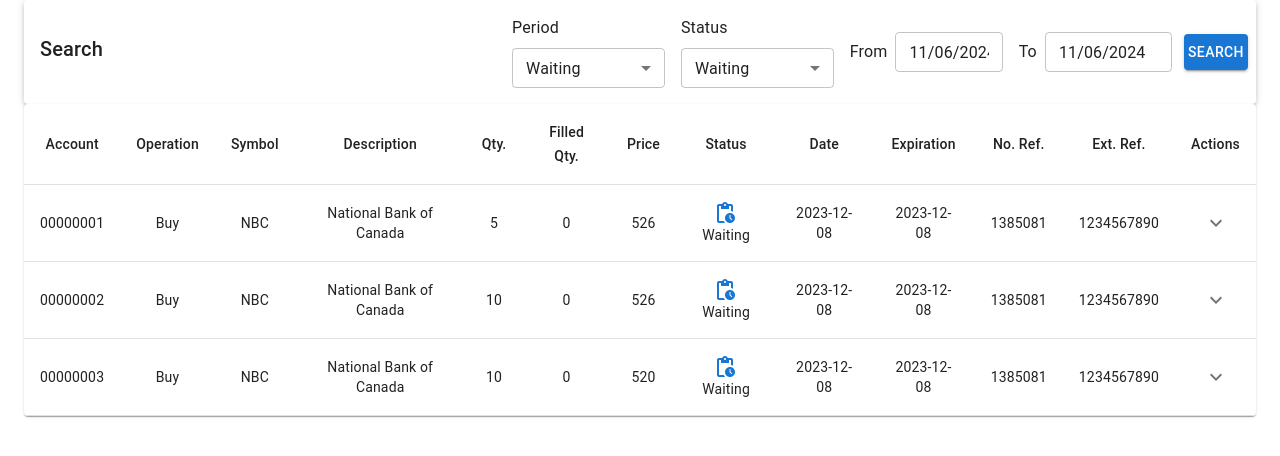
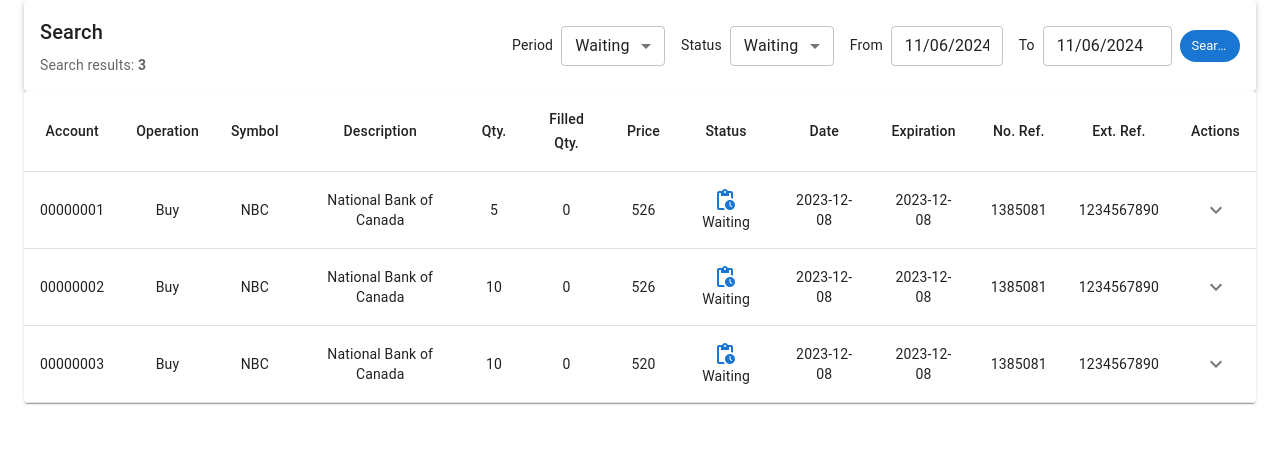
Before and after one commit to thongrodw/ATA-FE, a React (Create React App) app: page / in a window 1280 px wide. Shown: the top 456 px of the page. Built offline with nearby package versions, Linux system fonts and the light colour scheme.

Commit message:
Implement Filter Logic

```diff
--- a/src/components/Filter.js
+++ b/src/components/Filter.js
@@ -1,18 +1,18 @@
 import { useState } from 'react';
-import { TextField, MenuItem, Button, Paper, Typography } from '@mui/material';
+import { TextField, MenuItem, Paper, Typography, Chip } from '@mui/material';
 import Grid from '@mui/material/Grid';
 import { AdapterDayjs } from '@mui/x-date-pickers/AdapterDayjs';
 import { LocalizationProvider, DatePicker } from '@mui/x-date-pickers';
 import dayjs from 'dayjs';
 
-const Filter = ({ onFilterChange }) => {
+const Filter = ({ onFilterChange, totalResults }) => {
     const [startDate, setStartDate] = useState(dayjs());
     const [endDate, setEndDate] = useState(dayjs());
     const [status, setStatus] = useState('Waiting');
     const [period, setPeriod] = useState('Waiting');
 
     const handleFilterChange = () => {
-        onFilterChange({ startDate, endDate, status });
+        onFilterChange({ startDate, endDate, status, period });
     };
 
     return (
@@ -22,13 +22,16 @@
                     <Typography variant="h6" gutterBottom>
                         Search
                     </Typography>
+                    <Typography variant="body2" color="textSecondary">
+                        Search results: <strong>{totalResults}</strong>
+                    </Typography>
                 </Grid>
                 <Grid item xs={10}>
                     <LocalizationProvider dateAdapter={AdapterDayjs}>
                         <Grid container spacing={2} alignItems="center" display="flex" justifyContent="flex-end" sx={{ marginLeft: 'auto' }}>
                             <Grid item xs={12} md={2} container alignItems="center" spacing={1}>
                                 <Grid item>
-                                    <Typography variant="body1">Period</Typography>
+                                    <Typography variant="body2">Period</Typography>
                                 </Grid>
                                 <Grid item xs>
                                     <TextField
@@ -45,7 +48,7 @@
                             </Grid>
                             <Grid item xs={12} md={2} container alignItems="center" spacing={1}>
                                 <Grid item>
-                                    <Typography variant="body1">Status</Typography>
+                                    <Typography variant="body2">Status</Typography>
                                 </Grid>
                                 <Grid item xs>
                                     <TextField
@@ -62,7 +65,7 @@
                             </Grid>
                             <Grid item xs={12} md={2} container alignItems="center" spacing={1}>
                                 <Grid item>
-                                    <Typography variant="body1">From</Typography>
+                                    <Typography variant="body2">From</Typography>
                                 </Grid>
                                 <Grid item xs>
                                     <DatePicker
@@ -74,7 +77,7 @@
                             </Grid>
                             <Grid item xs={12} md={2} container alignItems="center" spacing={1}>
                                 <Grid item>
-                                    <Typography variant="body1">To</Typography>
+                                    <Typography variant="body2">To</Typography>
                                 </Grid>
                                 <Grid item xs>
                                     <DatePicker
@@ -85,9 +88,7 @@
                                 </Grid>
                             </Grid>
                             <Grid item xs={12} md={1} sx={{ display: 'flex', justifyContent: 'flex-end', paddingRight: 1 }}>
-                                <Button variant="contained" color="primary" onClick={handleFilterChange}>
-                                    Search
-                                </Button>
+                                <Chip label="Search" color="primary" sx={{ marginRight: 1 }} onClick={handleFilterChange}/>
                             </Grid>
                         </Grid>
                     </LocalizationProvider>
--- a/src/pages/Main.js
+++ b/src/pages/Main.js
@@ -1,16 +1,34 @@
 // pages/SearchPage.js
-import React from 'react';
+import {React, useState} from 'react';
 import { Container } from '@mui/material';
 import ResultsTable from '../components/ResultsTable';
 import mockData from '../data/mockData';
 import Filter from '../components/Filter';
 
+const Main = () => {
+    const [filteredData, setFilteredData] = useState(mockData);
 
-const Main = () => (
-    <Container maxWidth="xl">
-        <Filter />
-        <ResultsTable data={mockData} />
-    </Container>
-);
+    const handleFilterChange = (filter) => {
+        const {startDate, endDate, status, period} = filter;
+
+        const filtered = mockData.filter((item) => {
+            const itemDate = new Date(item.date);
+            return (
+                item.status === status &&
+                itemDate >= startDate.toDate() &&
+                itemDate <= endDate.toDate()
+            );
+        });
+
+        setFilteredData(filtered);
+    };
+
+    return (
+        <Container maxWidth="xl">
+            <Filter onFilterChange={handleFilterChange} totalResults={filteredData.length} />
+            <ResultsTable data={mockData} />
+        </Container>
+    );
+};
 
 export default Main;
```
